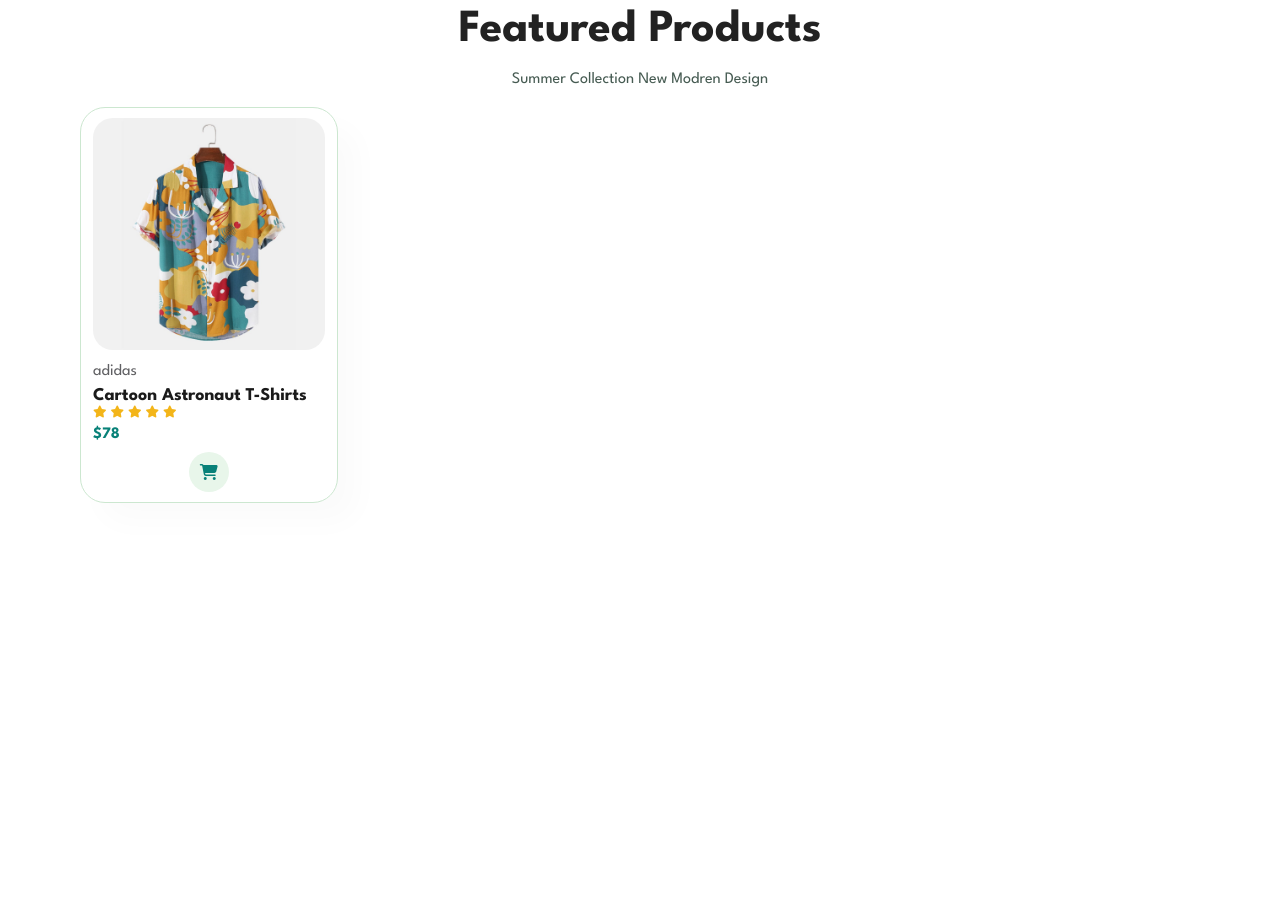
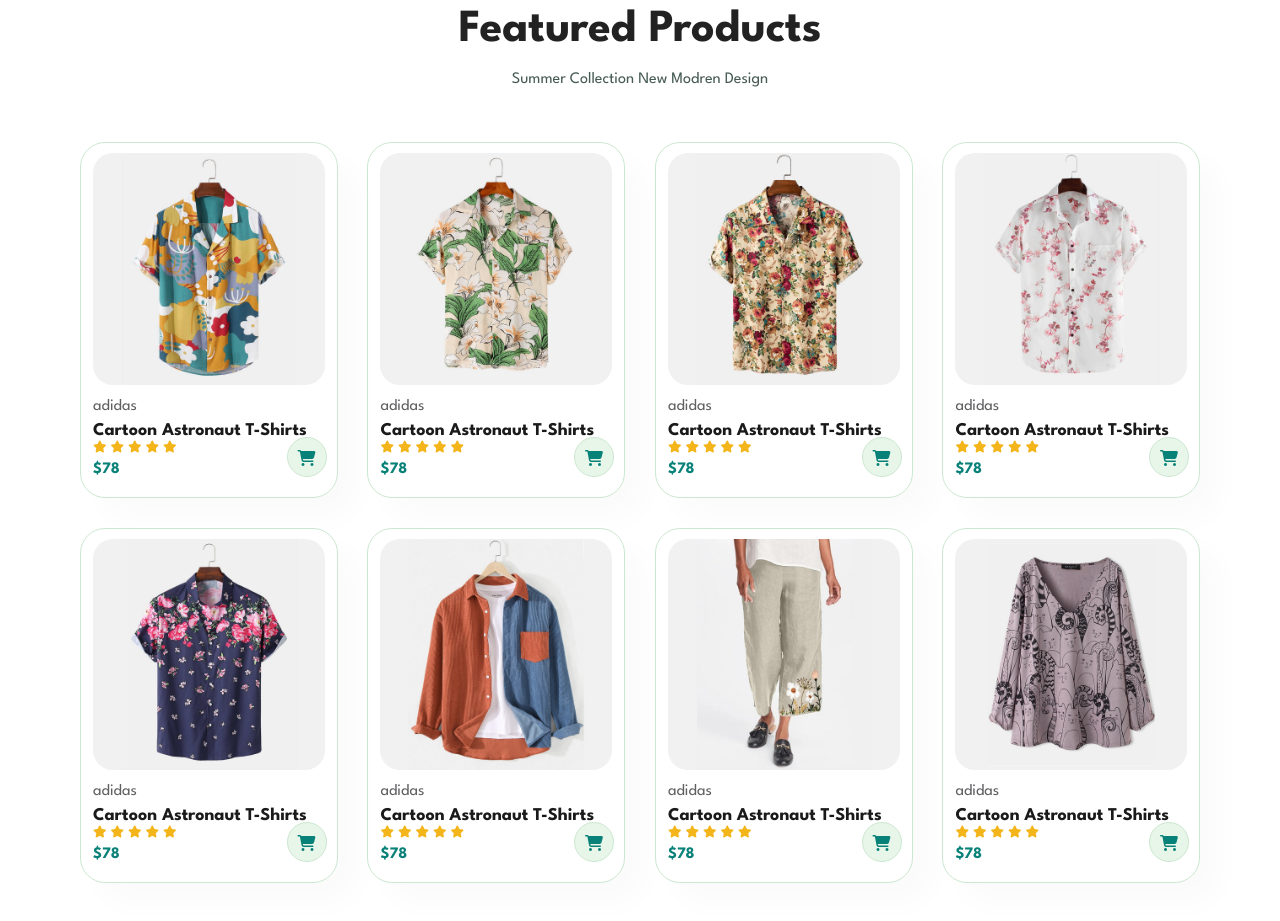
Before and after one commit to developer-rak/E-commerce-Website, a plain HTML site: page index.html in a window 1280 px wide. Shown: the part 1150-2071 px from the top of the page. Before the commit the page ends 1708 px from the top, so only its background shows below. Drawn offline with Linux system fonts and the light colour scheme.

Commit message:
added more products

```diff
--- a/index.html
+++ b/index.html
@@ -77,6 +77,7 @@
         <h2>Featured Products</h2>
         <p>Summer Collection New Modren Design</p>
         <div class="pro-container">
+            <!-- card-1 -->
             <div class="pro">
                 <img src="img/products/f1.jpg" alt="">
                 <div class="des">
@@ -91,7 +92,126 @@
                     </div>
                     <h4>$78</h4>
                 </div>
-                <a href="#"><i class="fa-solid fa-cart-shopping"></i></a>
+                <a href="#"><i class="fa-solid fa-cart-shopping cart"></i></a>
+            </div>
+            <!-- card-2 -->
+            <div class="pro">
+                <img src="img/products/f2.jpg" alt="">
+                <div class="des">
+                    <span>adidas</span>
+                    <h5>Cartoon Astronaut T-Shirts</h5>
+                    <div class="star">
+                        <i class="fa-solid fa-star"></i>
+                        <i class="fa-solid fa-star"></i>
+                        <i class="fa-solid fa-star"></i>
+                        <i class="fa-solid fa-star"></i>
+                        <i class="fa-solid fa-star"></i>
+                    </div>
+                    <h4>$78</h4>
+                </div>
+                <a href="#"><i class="fa-solid fa-cart-shopping cart"></i></a>
+            </div>
+            <!-- card-3 -->
+            <div class="pro">
+                <img src="img/products/f3.jpg" alt="">
+                <div class="des">
+                    <span>adidas</span>
+                    <h5>Cartoon Astronaut T-Shirts</h5>
+                    <div class="star">
+                        <i class="fa-solid fa-star"></i>
+                        <i class="fa-solid fa-star"></i>
+                        <i class="fa-solid fa-star"></i>
+                        <i class="fa-solid fa-star"></i>
+                        <i class="fa-solid fa-star"></i>
+                    </div>
+                    <h4>$78</h4>
+                </div>
+                <a href="#"><i class="fa-solid fa-cart-shopping cart"></i></a>
+            </div>
+            <!-- card-4 -->
+            <div class="pro">
+                <img src="img/products/f4.jpg" alt="">
+                <div class="des">
+                    <span>adidas</span>
+                    <h5>Cartoon Astronaut T-Shirts</h5>
+                    <div class="star">
+                        <i class="fa-solid fa-star"></i>
+                        <i class="fa-solid fa-star"></i>
+                        <i class="fa-solid fa-star"></i>
+                        <i class="fa-solid fa-star"></i>
+                        <i class="fa-solid fa-star"></i>
+                    </div>
+                    <h4>$78</h4>
+                </div>
+                <a href="#"><i class="fa-solid fa-cart-shopping cart"></i></a>
+            </div>
+            <!-- card-5 -->
+            <div class="pro">
+                <img src="img/products/f5.jpg" alt="">
+                <div class="des">
+                    <span>adidas</span>
+                    <h5>Cartoon Astronaut T-Shirts</h5>
+                    <div class="star">
+                        <i class="fa-solid fa-star"></i>
+                        <i class="fa-solid fa-star"></i>
+                        <i class="fa-solid fa-star"></i>
+                        <i class="fa-solid fa-star"></i>
+                        <i class="fa-solid fa-star"></i>
+                    </div>
+                    <h4>$78</h4>
+                </div>
+                <a href="#"><i class="fa-solid fa-cart-shopping cart"></i></a>
+            </div>
+            <!-- card-6 -->
+            <div class="pro">
+                <img src="img/products/f6.jpg" alt="">
+                <div class="des">
+                    <span>adidas</span>
+                    <h5>Cartoon Astronaut T-Shirts</h5>
+                    <div class="star">
+                        <i class="fa-solid fa-star"></i>
+                        <i class="fa-solid fa-star"></i>
+                        <i class="fa-solid fa-star"></i>
+                        <i class="fa-solid fa-star"></i>
+                        <i class="fa-solid fa-star"></i>
+                    </div>
+                    <h4>$78</h4>
+                </div>
+                <a href="#"><i class="fa-solid fa-cart-shopping cart"></i></a>
+            </div>
+            <!-- card-7 -->
+            <div class="pro">
+                <img src="img/products/f7.jpg" alt="">
+                <div class="des">
+                    <span>adidas</span>
+                    <h5>Cartoon Astronaut T-Shirts</h5>
+                    <div class="star">
+                        <i class="fa-solid fa-star"></i>
+                        <i class="fa-solid fa-star"></i>
+                        <i class="fa-solid fa-star"></i>
+                        <i class="fa-solid fa-star"></i>
+                        <i class="fa-solid fa-star"></i>
+                    </div>
+                    <h4>$78</h4>
+                </div>
+                <a href="#"><i class="fa-solid fa-cart-shopping cart"></i></a>
+            </div>
+            <!-- card-8 -->
+            <div class="pro">
+                <img src="img/products/f8.jpg" alt="">
+                <div class="des">
+                    <span>adidas</span>
+                    <h5>Cartoon Astronaut T-Shirts</h5>
+                    <div class="star">
+                        <i class="fa-solid fa-star"></i>
+                        <i class="fa-solid fa-star"></i>
+                        <i class="fa-solid fa-star"></i>
+                        <i class="fa-solid fa-star"></i>
+                        <i class="fa-solid fa-star"></i>
+                    </div>
+                    <h4>$78</h4>
+                </div>
+                <a href="#"><i class="fa-solid fa-cart-shopping cart"></i></a>
             </div>
         </div>
     </section>
--- a/style.css
+++ b/style.css
@@ -192,6 +192,13 @@ body {
     text-align: center;
 }
 
+#product1 .pro-container {
+    display: flex;
+    justify-content: space-between;
+    padding-top: 20px;
+    flex-wrap: wrap;
+}
+
 #product1 .pro {
     width: 23%;
     min-width: 250px;
@@ -202,6 +209,7 @@ body {
     box-shadow: 20px 20px 30px rgba(0,0,0,0.02);
     margin: 15px 0;
     transition: 0.2s ease;
+    position: relative;
 }
 #product1 .pro:hover {
     box-shadow: 20px 20px 30px rgba(0,0,0,0.06);
@@ -241,7 +249,7 @@ body {
     color: #088178;
 }
 
-#product1 .pro a> i {
+#product1 .pro .cart {
     width: 40px;
     height: 40px;
     line-height: 40px;
@@ -249,4 +257,8 @@ body {
     background-color: #e8f6ea;
     /* font-weight: 500; */
     color: #088178;
+    border: 1px solid #cce7d0;
+    position: absolute;
+    bottom: 20px;
+    right: 10px;
 }
```
